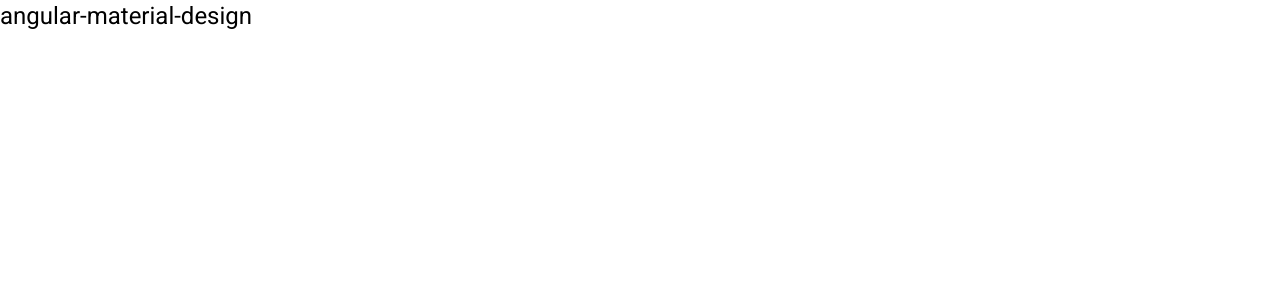
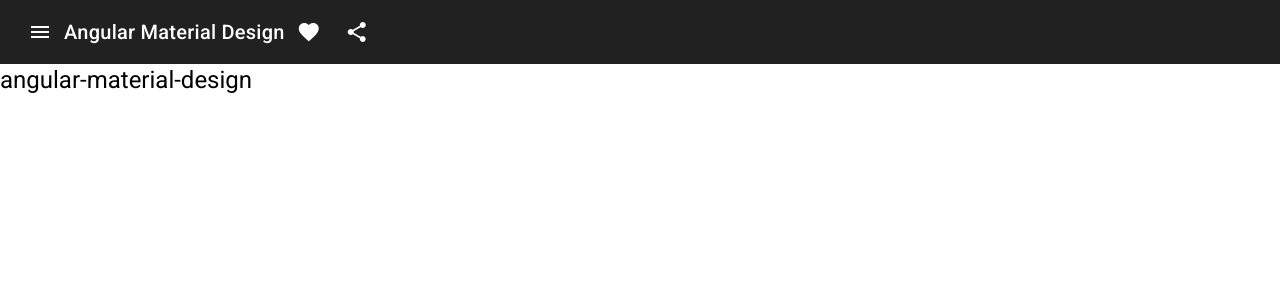
Before and after one commit to SugengW13/angular-material-design, an Angular app: page / in a window 1280 px wide. Shown: the top 300 px of the page. Built offline with nearby package versions, Linux system fonts and the light colour scheme.

Commit message:
feat: create component headbar

```diff
--- a/src/app/app.component.html
+++ b/src/app/app.component.html
@@ -1 +1,3 @@
+<app-headbar/>
+
 <h1>{{ title }}</h1>
--- a/src/app/app.module.ts
+++ b/src/app/app.module.ts
@@ -4,6 +4,7 @@
 import { AppRoutingModule } from './app-routing.module';
 import { AppComponent } from './app.component';
 import { BrowserAnimationsModule } from '@angular/platform-browser/animations';
+import { HeadbarComponent } from './headbar/headbar.component';
 
 @NgModule({
   declarations: [
@@ -12,7 +13,8 @@
   imports: [
     BrowserModule,
     AppRoutingModule,
-    BrowserAnimationsModule
+    BrowserAnimationsModule,
+    HeadbarComponent
   ],
   providers: [],
   bootstrap: [AppComponent]
--- /dev/null
+++ b/src/app/headbar/headbar.component.html
@@ -0,0 +1,13 @@
+<mat-toolbar>
+  <button mat-icon-button>
+    <mat-icon>menu</mat-icon>
+  </button>
+  <span>Angular Material Design</span>
+  <span class="example-spacer"></span>
+  <button mat-icon-button class="example-icon favorite-icon" aria-label="Example icon-button with heart icon">
+    <mat-icon>favorite</mat-icon>
+  </button>
+  <button mat-icon-button class="example-icon" aria-label="Example icon-button with share icon">
+    <mat-icon>share</mat-icon>
+  </button>
+</mat-toolbar>
```
Also changed, not shown: src/app/headbar/headbar.component.ts (added, +15 -0 lines), src/app/headbar/headbar.component.css (added), 1 other file (tests, documents, lock files or other folders).
